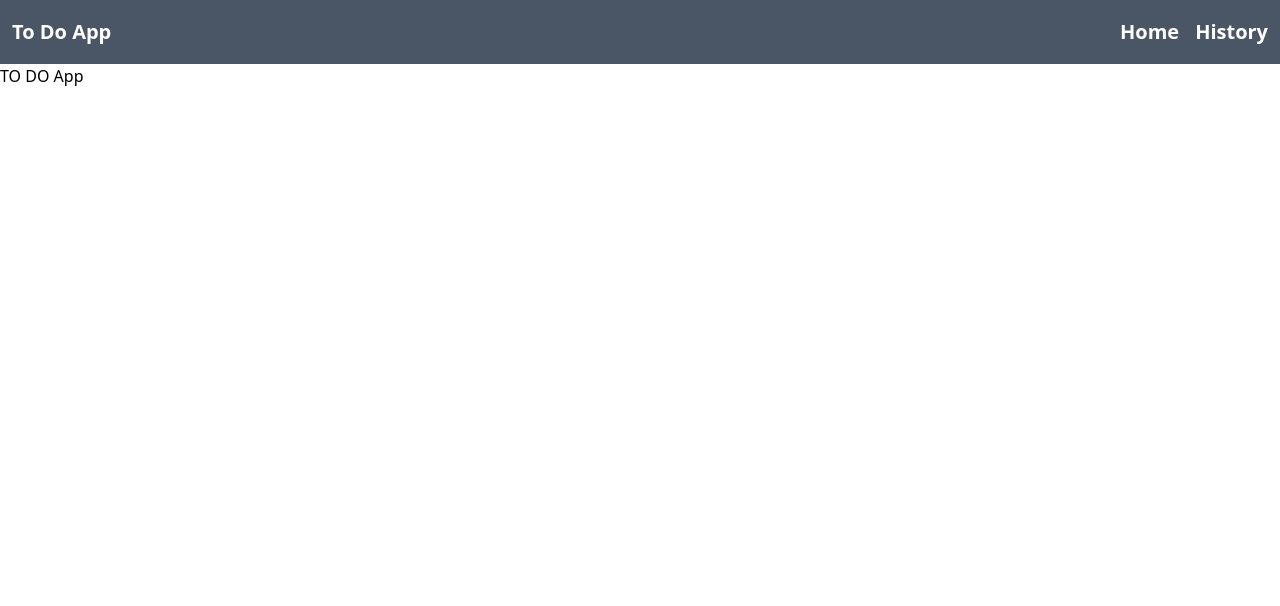
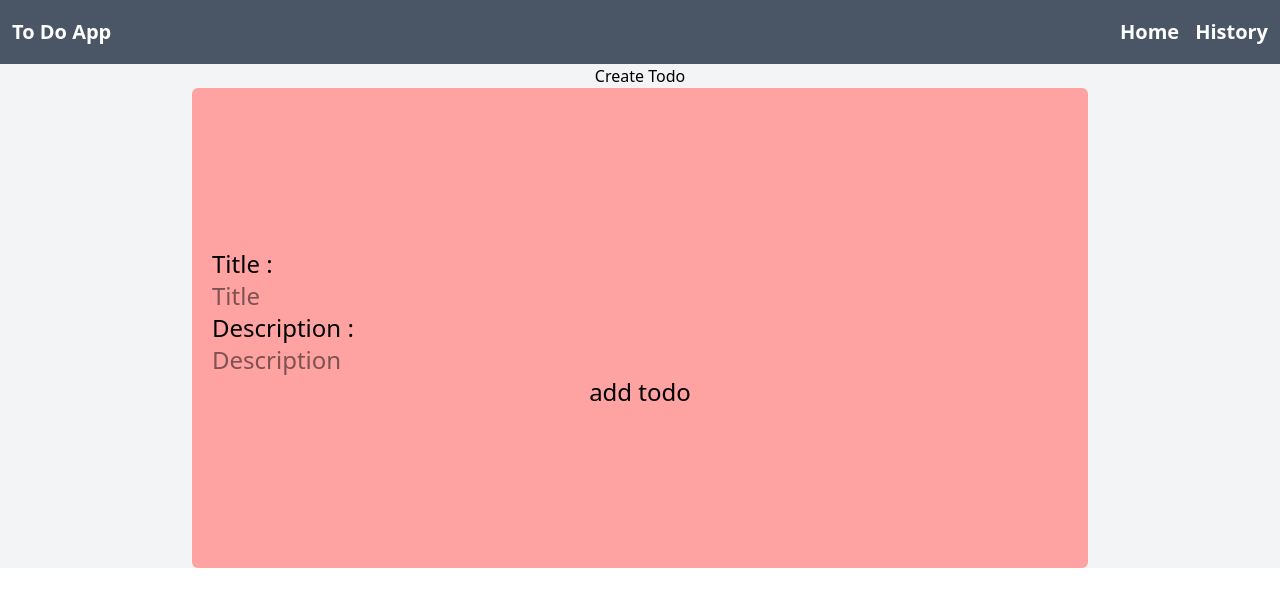
Before and after one commit to gauravnainop/todo-ts, a React (Vite) app: page / in a window 1280 px wide. Shown: the top 606 px of the page. Built offline with nearby package versions, Linux system fonts and the light colour scheme.

Commit message:
Setup Basic Todo Form

```diff
--- a/package.json
+++ b/package.json
@@ -13,6 +13,7 @@
     "@tailwindcss/vite": "^4.1.18",
     "react": "^19.2.0",
     "react-dom": "^19.2.0",
+    "react-hook-form": "^7.71.1",
     "tailwindcss": "^4.1.18"
   },
   "devDependencies": {
--- a/src/App.tsx
+++ b/src/App.tsx
@@ -1,11 +1,12 @@
 import React from 'react'
 import Navbar from './components/Navbar'
+import CreateTodo from './components/CreateTodo'
 
 const App = () => {
   return (
     <div className=''>
       <Navbar/>
-      TO DO App
+      <CreateTodo/>
     </div>
   )
 }
--- /dev/null
+++ b/src/components/CreateTodo.tsx
@@ -0,0 +1,31 @@
+import React from 'react'
+import type { SubmitHandler } from "react-hook-form"
+import { useForm } from "react-hook-form"
+
+interface IFormInput {
+  title: string;
+  description: string;
+}
+
+
+const CreateTodo = () => {
+
+    const { register, handleSubmit, formState: { errors } } = useForm<IFormInput>();
+
+    const onSubmit: SubmitHandler<IFormInput> = data => console.log(data);
+
+    return (
+    <div className='flex bg-gray-100 w-full flex-col items-center justify-center '>
+        <h1>Create Todo</h1>
+        <form action="" onSubmit={handleSubmit(onSubmit)} className='bg-red-300 flex flex-col justify-center  text-2xl w-[70vw] h-[60vh] rounded-md p-5'>
+            <label htmlFor="title"> Title : </label>
+          <input type="text" id='title' placeholder="Title" {...register("title", { required: true })} />
+           <label htmlFor="description"> Description : </label>
+          <input type="text"  id='description' placeholder="Description" {...register("description", { required: true })} />
+          <input type="submit" value={"add todo"} />
+        </form>
+    </div>
+  )
+}
+
+export default CreateTodo
```
Also changed, not shown: 1 other file (tests, documents, lock files or other folders).
